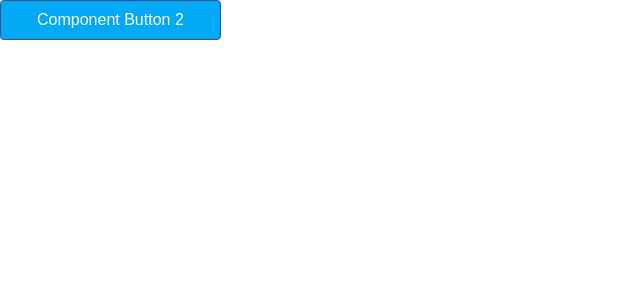
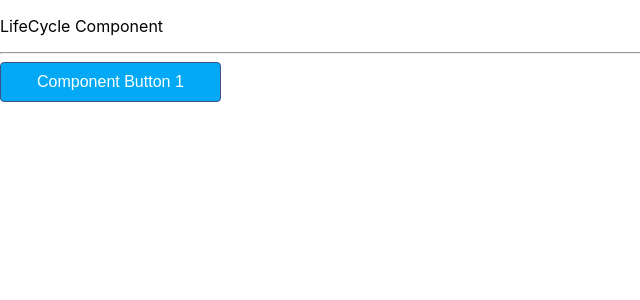
Before and after one commit to meidaandini/my-project1, a React (Create React App) app: page / in a window 1280 px wide. Shown: the top 300 px of the page, without its empty margins (0-640 px from the left). Built offline with nearby package versions, Linux system fonts and the light colour scheme.

Commit message:
latihan LifeCycleComponent

```diff
--- a/src/container/Home/Home.jsx
+++ b/src/container/Home/Home.jsx
@@ -1,15 +1,35 @@
-import React from 'react';
-import YouTubeComp from '../../component/YouTube/YouTubecomp';
+import React, {Component} from 'react';
+// import YouTubeComp from '../../component/YouTube/YouTubecomp';
 import LifeCycleComp from '../LifeCycleComp/LifeCycleComp';
+// import BlogPost from '../BlogPost/BlogPost';
 
 
-const Home = () => {
-    return (
-        <div>
-           {/* <YouTubeComp title="judul"/> */}
-           <LifeCycleComp/>
-        </div >
-    )
+class Home extends Component {
+    state = {
+        showComponent: true
+    }
+
+    componentDidMount(){
+        // setTimeout(() => {
+        //     this.setState({
+        //     showComponent: false
+        //     })
+        // }, 15000);
+    }
+    render(){
+        return(
+            <div>
+                {/* <YouTubeComp title="judul"/> */}
+                <p>LifeCycle Component</p>
+                <hr />
+                {
+                    this.state.showComponent ?
+                        <LifeCycleComp /> : null
+                }
+
+            </div>
+        )
+    }
 }
 
 export default Home;
--- a/src/container/LifeCycleComp/LifeCycleComp.jsx
+++ b/src/container/LifeCycleComp/LifeCycleComp.jsx
@@ -16,14 +16,21 @@ class LifeCycleComp extends Component {
     }
     componentDidMount () {
         console.log('componentDidMount')
-        setTimeout(() => {
-        this.setState({
-            count: 2
-        })
-        }, 3000);
+        // setTimeout(() => {
+        // this.setState({
+        //     count: 2
+        // })
+        // }, 3000);
     }
     shouldComponentUpdate(nectProps, nextState){
-        console.log('shouldComponentUpdate')
+        console.log('shouldComponentUpdate');
+        console.log('nextProps, nextPorps');
+        console.log('nextState, nextState');
+        console.log('this state, this.state');
+        console.groupEnd();
+        if(nextState.count>= 4){
+            return false;
+        }
         return true;
     }
     getSnapshotBeforeUpdate(pervPorps, praveState){
@@ -37,10 +44,16 @@ class LifeCycleComp extends Component {
         console.log('componentWillUnmout')
     }
 
+    changeCount = () => {
+        this.setState({
+            count: this.state.count + 1
+        })
+    }
+
     render(){
         console.log('render')
         return(
-            <button className='btn'>Component Button {this.state.count}</button>
+            <button className='btn' onClick={this.changeCount}>Component Button {this.state.count}</button>
         )
     }
 }
--- a/src/index.js
+++ b/src/index.js
@@ -6,7 +6,7 @@ import reportWebVitals from './reportWebVitals';
 import HelloComponent from './component/HelloComponent';
 import StateFullComponent from './container/StateFullComponent';
 import YouTubeComp from './component/YouTube/YouTubecomp';
-import Home from './container/Home/Home';
+import Home from './container/Home/Home.jsx';
 
 ReactDOM.render(<Home />, document.getElementById('root'));
 
```
Also changed, not shown: src/component/YouTube/YouTubecomp.jsx (line endings or trailing spaces).
